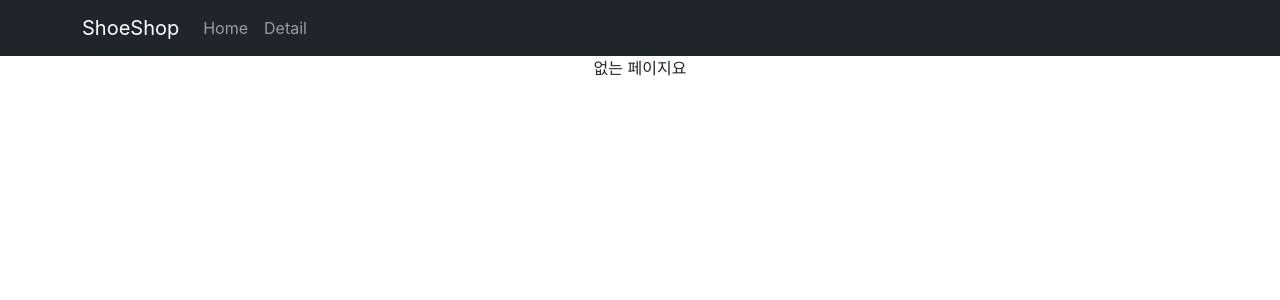
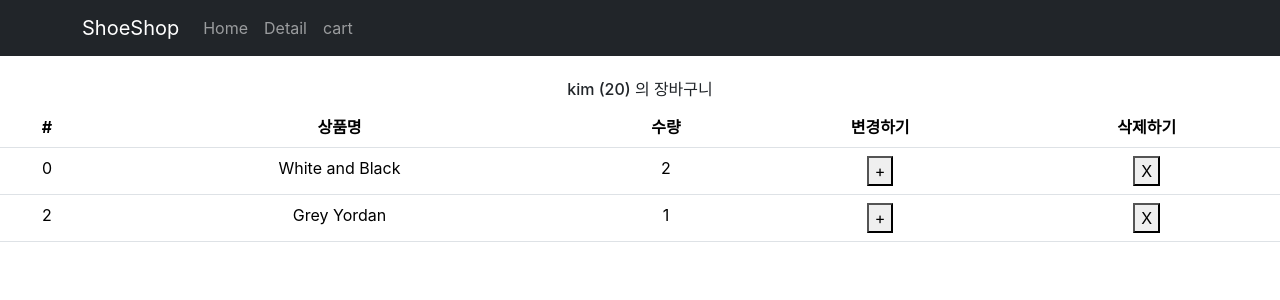
Before and after one commit to won-jae-jang/react-shop, a React (Create React App) app: page /cart in a window 1280 px wide. Shown: the top 300 px of the page. Built offline with nearby package versions, Linux system fonts and the light colour scheme.

Commit message:
03-22 학원 공부한거

```diff
--- a/package.json
+++ b/package.json
@@ -3,6 +3,7 @@
   "version": "0.1.0",
   "private": true,
   "dependencies": {
+    "@reduxjs/toolkit": "^2.2.2",
     "@testing-library/jest-dom": "^5.17.0",
     "@testing-library/react": "^13.4.0",
     "@testing-library/user-event": "^13.5.0",
@@ -11,6 +12,7 @@
     "react": "^18.2.0",
     "react-bootstrap": "^2.10.1",
     "react-dom": "^18.2.0",
+    "react-redux": "^9.1.0",
     "react-router-dom": "^6.22.3",
     "react-scripts": "5.0.1",
     "styled-components": "^6.1.8",
--- a/src/App.js
+++ b/src/App.js
@@ -3,12 +3,12 @@ import { Container, Nav, Navbar, Row, Col } from "react-bootstrap";
 
 import data from "./data";
 import Detail from "./routes/Detail";
+import Cart from "./routes/Cart";
 import axios from "axios";
 
 import { createContext, lazy, useState } from "react";
 import { Routes, Route, Link, useNavigate, Outlet } from "react-router-dom";
 
-//context API. context = state 보관함
 export let Context1 = createContext(); //state 보관함
 
 function App() {
@@ -38,6 +38,13 @@ function App() {
             >
               Detail
             </Nav.Link>
+            <Nav.Link
+              onClick={() => {
+                navigate("/cart");
+              }}
+            >
+              cart
+            </Nav.Link>
           </Nav>
         </Container>
       </Navbar>
@@ -47,7 +54,7 @@ function App() {
         <Route
           path="/detail/:id"
           element={
-            <Context1.Provider value={{ quantity }}>
+            <Context1.Provider value={{ quantity, shoes }}>
               <Detail shoes={shoes} />
             </Context1.Provider>
           }
@@ -57,6 +64,7 @@ function App() {
           <Route path="member" element={<div>멤버임</div>}></Route>
           <Route path="location" element={<div>위치정보임</div>}></Route>
         </Route>
+        <Route path="/cart" element={<Cart></Cart>} />
       </Routes>
       {/* <button
         onClick={() => {
--- /dev/null
+++ b/src/routes/Cart.js
@@ -0,0 +1,67 @@
+import Table from "react-bootstrap/Table";
+import { useDispatch, useSelector } from "react-redux";
+import { increaseQuantity, deleteShoes } from "../store/cartSlice";
+
+function Cart() {
+  // (state) => state.stock 는 .. => {return state.stock} 과 동일
+  let carts = useSelector((state) => state.carts); //redux 가져와줌
+  let state = useSelector((state) => state);
+  let dispatch = useDispatch(); //store.js 에 요청을 보내는 함수
+  console.log(carts);
+
+  return (
+    <div>
+      <br />
+      <h6>
+        {state.user.name} ({state.user.age}) 의 장바구니
+      </h6>
+
+      <Table>
+        <thead>
+          <tr>
+            <th>#</th>
+            <th>상품명</th>
+            <th>수량</th>
+            <th>변경하기</th>
+            <th>삭제하기</th>
+          </tr>
+        </thead>
+        <tbody>
+          {carts.map((cart, index) => (
+            <tr key={index}>
+              <td>{carts[index].id}</td>
+              <td>{carts[index].name}</td>
+              <td>{carts[index].count}</td>
+              <td>
+                <button
+                  onClick={() => {
+                    dispatch(
+                      increaseQuantity({
+                        id: `${carts[index].id}`,
+                        name: `${carts[index].name}`,
+                        count: 2,
+                      })
+                    );
+                  }}
+                >
+                  +
+                </button>
+              </td>
+              <td>
+                <button
+                  onClick={() => {
+                    dispatch(deleteShoes(`${carts[index].id}`));
+                  }}
+                >
+                  X
+                </button>
+              </td>
+            </tr>
+          ))}
+        </tbody>
+      </Table>
+    </div>
+  );
+}
+
+export default Cart;
--- a/src/routes/Detail.js
+++ b/src/routes/Detail.js
@@ -1,9 +1,12 @@
 import { useContext, useEffect, useState } from "react";
+import { useDispatch, useSelector } from "react-redux";
 import { Col, Button, Form, InputGroup, Nav } from "react-bootstrap";
+import { addShoes } from "../store/cartSlice.js";
 import { Context1 } from "./../App.js";
 
 function Detail(props) {
   let { quantity, shoes } = useContext(Context1);
+  let dispatch = useDispatch(); //store.js 에 요청을 보내는 함수
 
   let [timer, setTimer] = useState(true);
   let [detailFade, setDetailFade] = useState("");
@@ -22,19 +25,8 @@ function Detail(props) {
     };
   }, []);
 
-  // Detail 페이지 애니메이션 주기
-  useEffect(() => {
-    setTimeout(() => {
-      setDetailFade("end");
-    }, 10);
-    return () => {
-      setDetailFade("");
-    };
-  });
-
   return (
     <div>
-      {quantity}
       {timer === true ? (
         <div className="alert alert-warning">2초이내 구매시 할인</div>
       ) : null}
@@ -47,7 +39,14 @@ function Detail(props) {
       <h4>{props.shoes[0].title}</h4>
       <p>{props.shoes[0].content}</p>
       <p>{props.shoes[0].price}</p>
-      <Button variant="primary">주문하기</Button>{" "}
+      <Button
+        variant="primary"
+        onClick={() => {
+          dispatch(addShoes(props.shoes[0]));
+        }}
+      >
+        주문하기
+      </Button>{" "}
       {/* defaultActiveKey는 기본으로 눌려있을 버튼 */}
       <Nav variant="tabs" defaultActiveKey="link0">
         <Nav.Item>
--- /dev/null
+++ b/src/store.js
@@ -0,0 +1,19 @@
+// index.js에 가서 <Provider store={store}> 작성
+import { configureStore, createSlice } from "@reduxjs/toolkit";
+import user from "./store/userSlice";
+import carts from "./store/cartSlice";
+
+let stock = createSlice({
+  name: "stock",
+  initialState: [10, 11, 12],
+});
+
+export default configureStore({
+  // 등록하는 곳
+  reducer: {
+    // 작명 : state.reducer
+    user: user.reducer,
+    stock: stock.reducer,
+    carts: carts.reducer,
+  },
+});
--- /dev/null
+++ b/src/store/cartSlice.js
@@ -0,0 +1,46 @@
+import { createSlice } from "@reduxjs/toolkit";
+
+let carts = createSlice({
+  name: "carts",
+  initialState: [
+    { id: 0, name: "White and Black", count: 2 },
+    { id: 2, name: "Grey Yordan", count: 1 },
+  ],
+  reducers: {
+    // 파라미터 추가
+    increaseQuantity(state, itemId) {
+      let index = state.findIndex((item) => {
+        return item.id === itemId.payload;
+      });
+      state[index].count++;
+      state.forEach((item) => {
+        if (item.id === itemId.payload) {
+          item.count += 1;
+          return;
+        }
+      });
+    },
+    // todo 중복된 상품 등록시 수량 증가
+    addShoes(state, item) {
+      let index = state.findIndex((item) => {
+        return item.id === item.payload;
+      });
+      console.log("index: " + index);
+      console.log("item.payload: " + item.payload);
+      //   if (index === -1) {
+      //     state.push(item.payload);
+      //     return;
+      //   }
+      //   state[index].count++;
+    },
+    deleteShoes(state, itemId) {
+      let index = state.findIndex((item) => {
+        return item.id === itemId.payload;
+      });
+      let deleteItem = state.splice(itemId, 1);
+    },
+  },
+});
+
+export default carts;
+export let { increaseQuantity, addShoes, deleteShoes } = carts.actions;
--- /dev/null
+++ b/src/store/userSlice.js
@@ -0,0 +1,18 @@
+import { createSlice } from "@reduxjs/toolkit";
+
+let user = createSlice({
+  name: "user", //key
+  initialState: { name: "kim", age: 20 }, //value
+  reducers: {
+    changeName(state) {
+      state.name = "park";
+    },
+    // 파라미터 추가
+    changeAge(state, a) {
+      state.age += a.payload;
+    },
+  },
+});
+
+export default user;
+export let { changeName, changeAge } = user.actions;
```
Also changed, not shown: src/index.js (+7 -3 lines), 1 other file (tests, documents, lock files or other folders).
